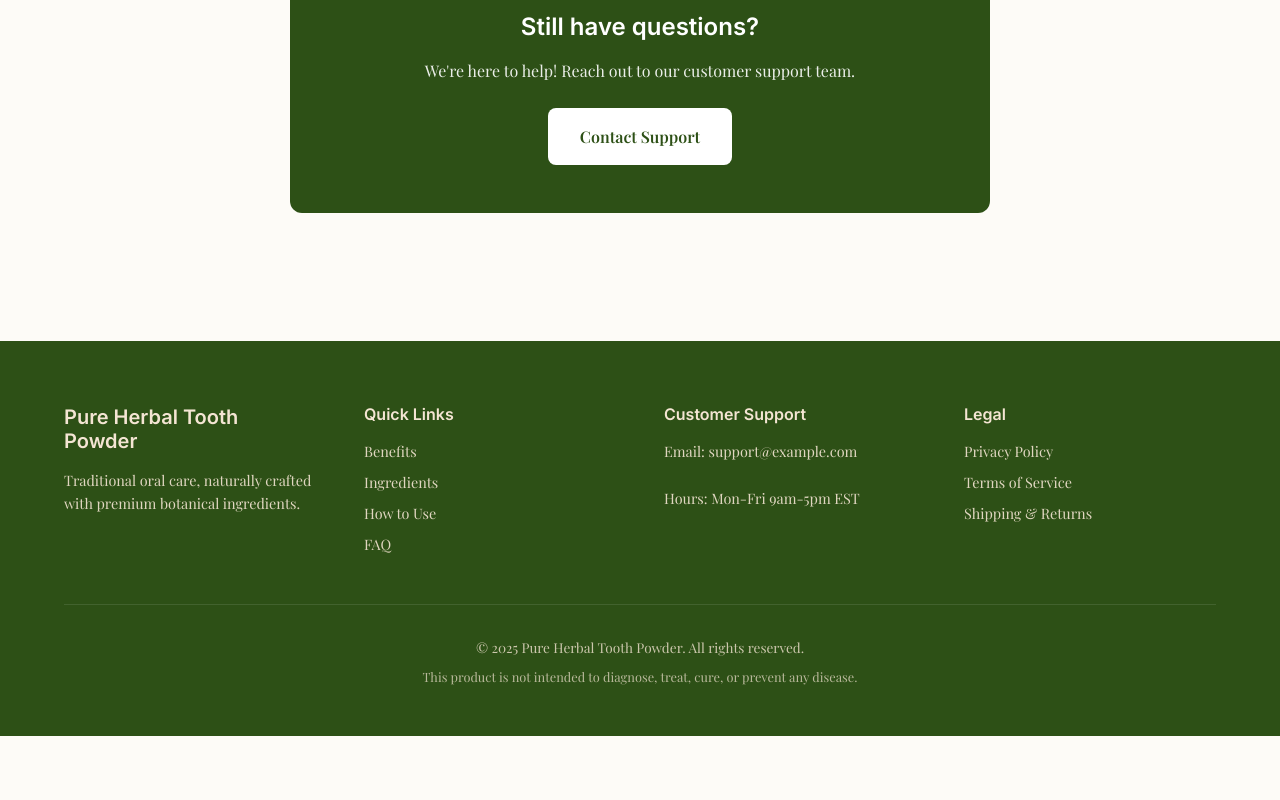
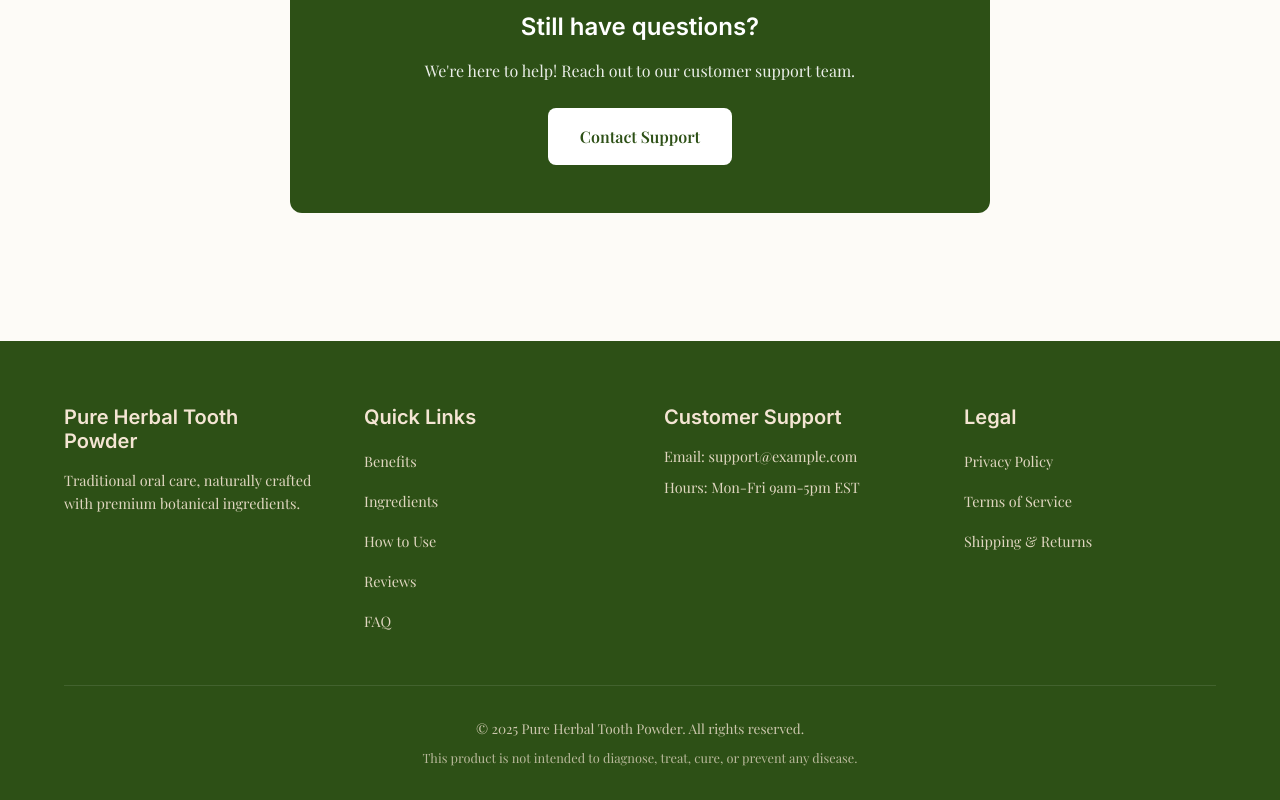
Before and after one commit to rootedsmile-stack/Rooted, a Next.js app: page / in a window 1280 px wide. Shown: the part 6465-7265 px from the top of the page. Before the commit the page ends 7201 px from the top, so only its background shows below. Built offline with nearby package versions, Linux system fonts and the light colour scheme; a web font is replaced by a local one.

Commit message:
Update Footer.tsx

```diff
--- a/components/Footer.tsx
+++ b/components/Footer.tsx
@@ -4,206 +4,182 @@ export default function Footer() {
   const currentYear = new Date().getFullYear();
 
   return (
-    <footer style={{
-      backgroundColor: 'var(--color-footer-bg)',
-      color: 'var(--color-footer-text)',
-      marginTop: 'var(--spacing-3xl)',
-      padding: 'var(--spacing-3xl) 0 var(--spacing-xl) 0'
-    }}>
-      <div className="container">
-        <div style={{
-          display: 'grid',
-          gridTemplateColumns: 'repeat(auto-fit, minmax(250px, 1fr))',
-          gap: 'var(--spacing-2xl)',
-          marginBottom: 'var(--spacing-2xl)'
-        }}>
+    <>
+      <footer className="footer">
+        <div className="footer-container">
+          <div className="footer-grid">
             {/* Company Info */}
-          <div>
-            <h3 style={{
-              fontSize: '1.25rem',
-              marginBottom: 'var(--spacing-md)',
-              color: 'var(--color-footer-text)'
-            }}>
-              Pure Herbal Tooth Powder
-            </h3>
-            <p style={{
-              fontSize: '0.9rem',
-              lineHeight: 1.6,
-              opacity: 0.9
-            }}>
+            <div className="footer-column">
+              <h3 className="footer-heading">Pure Herbal Tooth Powder</h3>
+              <p className="footer-text">
                 Traditional oral care, naturally crafted with premium botanical ingredients.
               </p>
             </div>
 
             {/* Quick Links */}
-          <div>
-            <h4 style={{
-              fontSize: '1rem',
-              marginBottom: 'var(--spacing-md)',
-              color: 'var(--color-footer-text)'
-            }}>
-              Quick Links
-            </h4>
-            <nav style={{
-              display: 'flex',
-              flexDirection: 'column',
-              gap: 'var(--spacing-sm)'
-            }}>
-              <a
-                href="#benefits"
-                style={{
-                  color: 'var(--color-footer-text)',
-                  fontSize: '0.9rem',
-                  opacity: 0.9,
-                  transition: 'opacity 0.2s ease'
-                }}
-                onMouseOver={(e) => e.currentTarget.style.opacity = '1'}
-                onMouseOut={(e) => e.currentTarget.style.opacity = '0.9'}
-              >
-                Benefits
-              </a>
-              <a
-                href="#ingredients"
-                style={{
-                  color: 'var(--color-footer-text)',
-                  fontSize: '0.9rem',
-                  opacity: 0.9,
-                  transition: 'opacity 0.2s ease'
-                }}
-                onMouseOver={(e) => e.currentTarget.style.opacity = '1'}
-                onMouseOut={(e) => e.currentTarget.style.opacity = '0.9'}
-              >
-                Ingredients
-              </a>
-              <a
-                href="#how-to-use"
-                style={{
-                  color: 'var(--color-footer-text)',
-                  fontSize: '0.9rem',
-                  opacity: 0.9,
-                  transition: 'opacity 0.2s ease'
-                }}
-                onMouseOver={(e) => e.currentTarget.style.opacity = '1'}
-                onMouseOut={(e) => e.currentTarget.style.opacity = '0.9'}
-              >
-                How to Use
-              </a>
-              <a
-                href="#faq"
-                style={{
-                  color: 'var(--color-footer-text)',
-                  fontSize: '0.9rem',
-                  opacity: 0.9,
-                  transition: 'opacity 0.2s ease'
-                }}
-                onMouseOver={(e) => e.currentTarget.style.opacity = '1'}
-                onMouseOut={(e) => e.currentTarget.style.opacity = '0.9'}
-              >
-                FAQ
-              </a>
+            <div className="footer-column">
+              <h4 className="footer-heading">Quick Links</h4>
+              <nav className="footer-nav">
+                <a href="#benefits" className="footer-link">Benefits</a>
+                <a href="#ingredients" className="footer-link">Ingredients</a>
+                <a href="#how-to-use" className="footer-link">How to Use</a>
+                <a href="#reviews" className="footer-link">Reviews</a>
+                <a href="#faq" className="footer-link">FAQ</a>
               </nav>
             </div>
 
             {/* Customer Support */}
-          <div>
-            <h4 style={{
-              fontSize: '1rem',
-              marginBottom: 'var(--spacing-md)',
-              color: 'var(--color-footer-text)'
-            }}>
-              Customer Support
-            </h4>
-            <div style={{
-              display: 'flex',
-              flexDirection: 'column',
-              gap: 'var(--spacing-sm)',
-              fontSize: '0.9rem',
-              opacity: 0.9
-            }}>
+            <div className="footer-column">
+              <h4 className="footer-heading">Customer Support</h4>
+              <div className="footer-contact">
                 <p>Email: support@example.com</p>
                 <p>Hours: Mon-Fri 9am-5pm EST</p>
               </div>
             </div>
 
             {/* Legal */}
-          <div>
-            <h4 style={{
-              fontSize: '1rem',
-              marginBottom: 'var(--spacing-md)',
-              color: 'var(--color-footer-text)'
-            }}>
-              Legal
-            </h4>
-            <nav style={{
-              display: 'flex',
-              flexDirection: 'column',
-              gap: 'var(--spacing-sm)'
-            }}>
-              <a
-                href="/privacy"
-                style={{
-                  color: 'var(--color-footer-text)',
-                  fontSize: '0.9rem',
-                  opacity: 0.9,
-                  transition: 'opacity 0.2s ease'
-                }}
-                onMouseOver={(e) => e.currentTarget.style.opacity = '1'}
-                onMouseOut={(e) => e.currentTarget.style.opacity = '0.9'}
-              >
-                Privacy Policy
-              </a>
-              <a
-                href="/terms"
-                style={{
-                  color: 'var(--color-footer-text)',
-                  fontSize: '0.9rem',
-                  opacity: 0.9,
-                  transition: 'opacity 0.2s ease'
-                }}
-                onMouseOver={(e) => e.currentTarget.style.opacity = '1'}
-                onMouseOut={(e) => e.currentTarget.style.opacity = '0.9'}
-              >
-                Terms of Service
-              </a>
-              <a
-                href="/shipping"
-                style={{
-                  color: 'var(--color-footer-text)',
-                  fontSize: '0.9rem',
-                  opacity: 0.9,
-                  transition: 'opacity 0.2s ease'
-                }}
-                onMouseOver={(e) => e.currentTarget.style.opacity = '1'}
-                onMouseOut={(e) => e.currentTarget.style.opacity = '0.9'}
-              >
-                Shipping & Returns
-              </a>
+            <div className="footer-column">
+              <h4 className="footer-heading">Legal</h4>
+              <nav className="footer-nav">
+                <a href="/privacy" className="footer-link">Privacy Policy</a>
+                <a href="/terms" className="footer-link">Terms of Service</a>
+                <a href="/shipping" className="footer-link">Shipping & Returns</a>
               </nav>
             </div>
           </div>
 
           {/* Bottom Bar */}
-        <div style={{
-          paddingTop: 'var(--spacing-xl)',
-          borderTop: '1px solid rgba(255, 255, 255, 0.1)',
-          textAlign: 'center'
-        }}>
-          <p style={{
-            fontSize: '0.85rem',
-            opacity: 0.8,
-            margin: 0
-          }}>
+          <div className="footer-bottom">
+            <p className="footer-copyright">
               © {currentYear} Pure Herbal Tooth Powder. All rights reserved.
             </p>
-          <p style={{
-            fontSize: '0.8rem',
-            opacity: 0.7,
-            marginTop: 'var(--spacing-sm)'
-          }}>
+            <p className="footer-disclaimer">
               This product is not intended to diagnose, treat, cure, or prevent any disease.
             </p>
           </div>
         </div>
       </footer>
+      <style jsx>{`
+        .footer {
+          background-color: var(--color-footer-bg);
+          color: var(--color-footer-text);
+          margin-top: var(--spacing-3xl);
+          padding: var(--spacing-3xl) 0 var(--spacing-xl) 0;
+        }
+
+        .footer-container {
+          max-width: 1200px;
+          margin: 0 auto;
+          padding: 0 var(--spacing-lg);
+        }
+
+        .footer-grid {
+          display: grid;
+          grid-template-columns: repeat(auto-fit, minmax(250px, 1fr));
+          gap: var(--spacing-2xl);
+          margin-bottom: var(--spacing-2xl);
+        }
+
+        .footer-column {
+          display: flex;
+          flex-direction: column;
+          gap: var(--spacing-md);
+        }
+
+        .footer-heading {
+          font-size: 1.25rem;
+          margin: 0;
+          color: var(--color-footer-text);
+          font-weight: 600;
+        }
+
+        .footer-text {
+          font-size: 0.9rem;
+          line-height: 1.6;
+          opacity: 0.9;
+          margin: 0;
+        }
+
+        .footer-nav {
+          display: flex;
+          flex-direction: column;
+          gap: var(--spacing-sm);
+        }
+
+        .footer-link {
+          color: var(--color-footer-text);
+          text-decoration: none;
+          font-size: 0.9rem;
+          opacity: 0.9;
+          transition: opacity 0.2s ease, color 0.2s ease;
+          padding: var(--spacing-xs) 0;
+          min-height: 32px;
+          display: inline-flex;
+          align-items: center;
+        }
+
+        .footer-link:hover {
+          opacity: 1;
+          color: var(--color-footer-link-hover);
+        }
+
+        .footer-link:focus-visible {
+          outline: 2px solid var(--color-footer-link-hover);
+          outline-offset: 2px;
+          border-radius: var(--radius-sm);
+        }
+
+        .footer-contact {
+          display: flex;
+          flex-direction: column;
+          gap: var(--spacing-sm);
+          font-size: 0.9rem;
+          opacity: 0.9;
+        }
+
+        .footer-contact p {
+          margin: 0;
+        }
+
+        .footer-bottom {
+          padding-top: var(--spacing-xl);
+          border-top: 1px solid rgba(255, 255, 255, 0.1);
+          text-align: center;
+        }
+
+        .footer-copyright {
+          font-size: 0.85rem;
+          opacity: 0.8;
+          margin: 0 0 var(--spacing-sm) 0;
+        }
+
+        .footer-disclaimer {
+          font-size: 0.8rem;
+          opacity: 0.7;
+          margin: 0;
+        }
+
+        @media (max-width: 768px) {
+          .footer {
+            padding: var(--spacing-2xl) 0 var(--spacing-lg) 0;
+          }
+
+          .footer-container {
+            padding: 0 var(--spacing-md);
+          }
+
+          .footer-grid {
+            grid-template-columns: 1fr;
+            gap: var(--spacing-xl);
+          }
+        }
+
+        @media (prefers-reduced-motion: reduce) {
+          .footer-link {
+            transition: none;
+          }
+        }
+      `}</style>
+    </>
   );
 }
```
Lines whose indentation alone changed are shown as unchanged.
